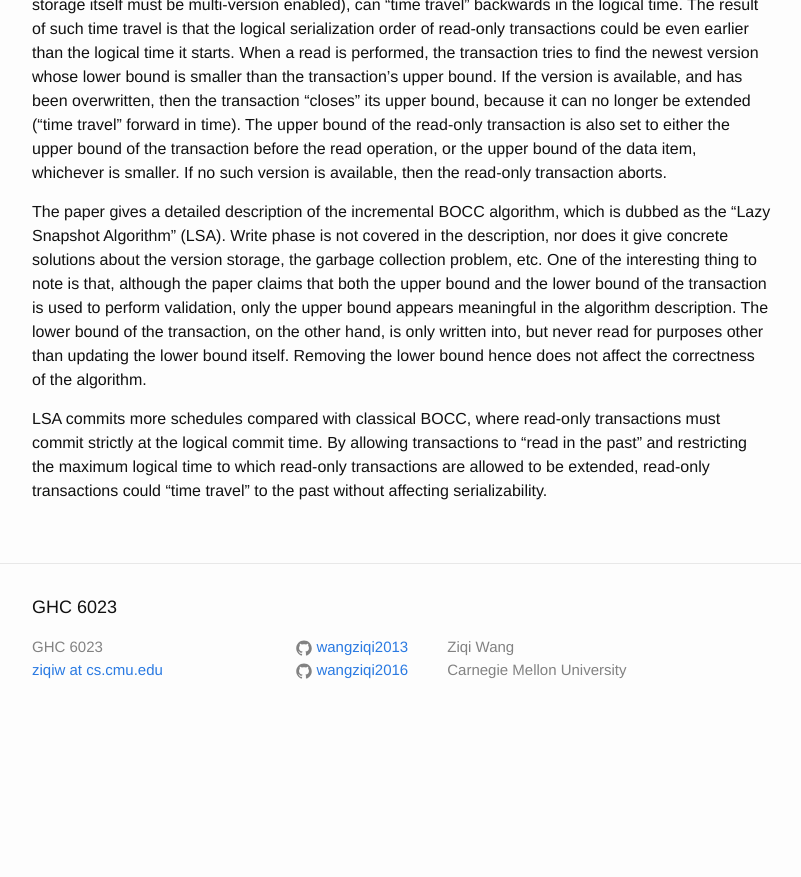
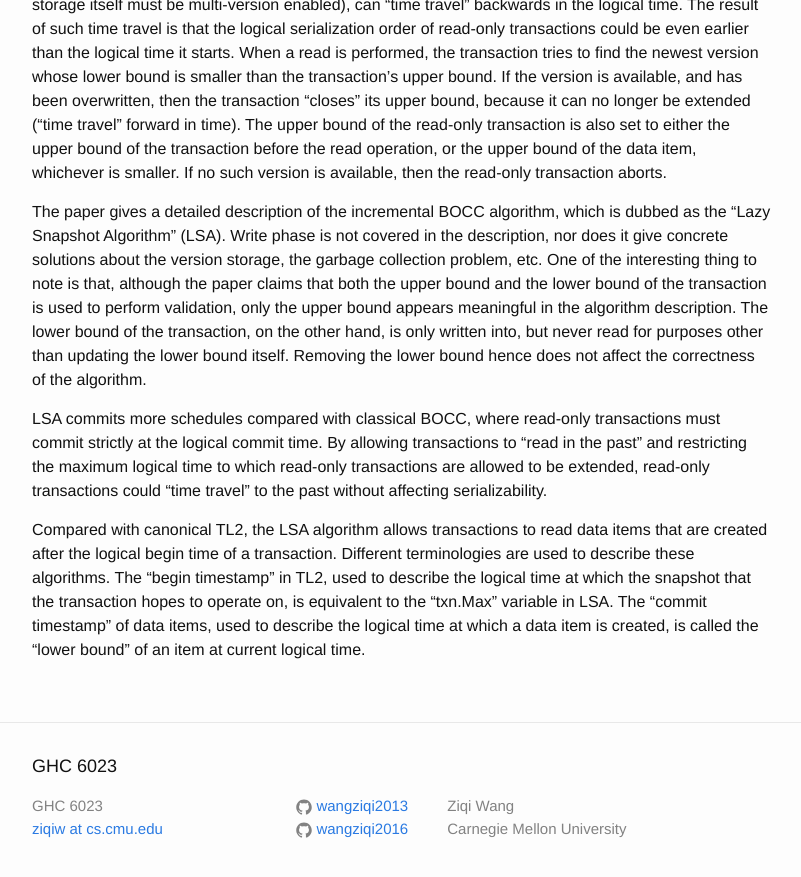
Before and after one commit to wangziqi2013/wangziqi2013.github.io, a Jekyll site: the page built from _posts/2018-04-12-A-Lazy-Snapshot-Algo-with-Eager-Validation.markdown, in a window 1280 px wide and 900 px high, scrolled down 1384 px. Shown: the top 877 px of the window, without its empty margins (238-1039 px from the left). Built offline with Jekyll 4.4.1, drawn with Linux system fonts in a browser that asks for light colours; before the commit the page ends 2125 px from its top, so only the background shows below that.

Commit message:
Adding comparison with TL2

```diff
--- a/_posts/2018-04-12-A-Lazy-Snapshot-Algo-with-Eager-Validation.markdown
+++ b/_posts/2018-04-12-A-Lazy-Snapshot-Algo-with-Eager-Validation.markdown
@@ -66,3 +66,9 @@ LSA commits more schedules compared with classical BOCC, where read-only transac
 commit strictly at the logical commit time. By allowing transactions to "read in the past"
 and restricting the maximum logical time to which read-only transactions are allowed to be
 extended, read-only transactions could "time travel" to the past without affecting serializability.
+
+Compared with canonical TL2, the LSA algorithm allows transactions to read data items that are created after the
+logical begin time of a transaction. Different terminologies are used to describe these algorithms. The "begin timestamp"
+in TL2, used to describe the logical time at which the snapshot that the transaction hopes to operate on, is
+equivalent to the "txn.Max" variable in LSA. The "commit timestamp" of data items, used to describe the logical time
+at which a data item is created, is called the "lower bound" of an item at current logical time.
```
